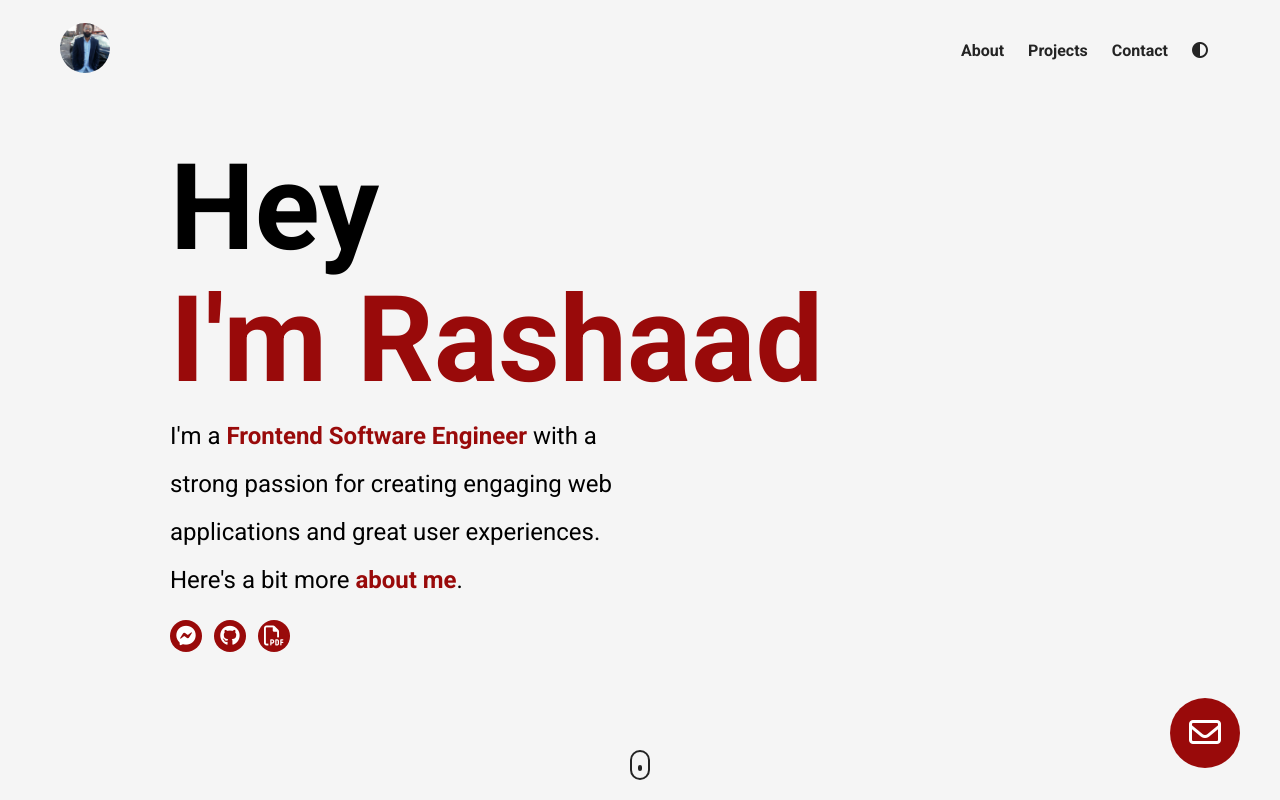
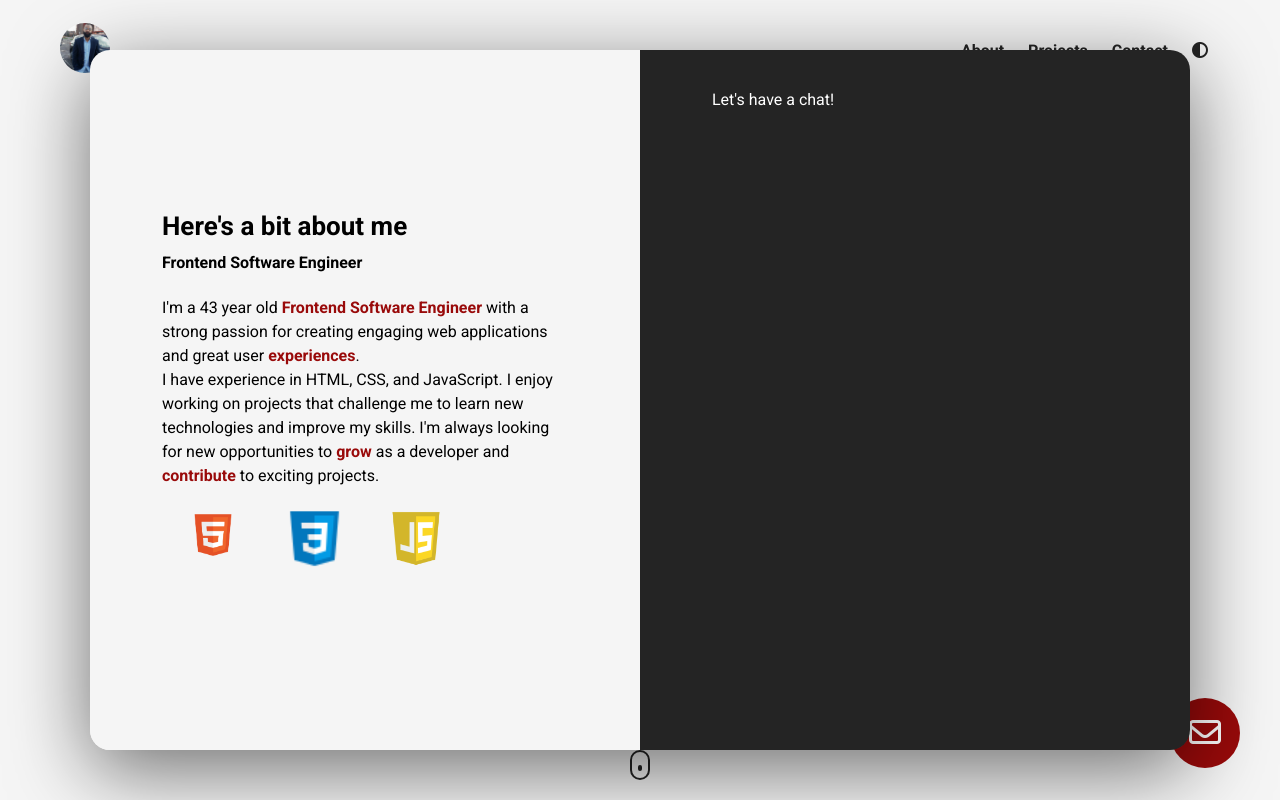
Before and after one commit to Rashaadm10/e-portfolio, a plain HTML site: page index.html in a window 1280 px wide. Shown: the top 800 px of the page. Drawn offline with Linux system fonts and the light colour scheme; a web font is replaced by a local one.

Commit message:
feat: about section added

```diff
--- a/index.html
+++ b/index.html
@@ -93,6 +93,36 @@
       <a href="#projects" class="scroll">
         <div class="scroll__icon click"></div>
       </a>
+      <div class="modal">
+
+          <div class="modal__half modal__about">
+            <h3 class="modal__title modal__title--about">Here's a bit about me</h3>
+            <h4 class="modal__sub-title modal__sub-title--about">Frontend Software Engineer</h4>
+            <p class="modal__para">
+                I'm a 43 year old <b class="red">Frontend Software Engineer</b> with a strong
+                passion for creating engaging web applications and great user <b class="red">experiences</b>.
+                <br>
+                I have experience in HTML, CSS, and JavaScript.  I enjoy working on projects that challenge me to learn new
+                technologies and improve my skills. I'm always looking for new
+                opportunities to <b class="red">grow</b> as a developer and <b class="red">contribute</b> to exciting projects.
+            </p>
+            <div class="modal__languages">
+                <figure class="modal__language">
+                    <img class="modal__language--img" src="./assets/7f9cfb25a60c62fe937daa2387b798e3.png"/>
+                    <span class="language__name">HTML</span>
+                </figure>
+                <figure class="modal__language">
+                  <img class="modal__language--img" src="./assets/icons8-css3-48.png"/>
+                  <span class="language__name">CSS</span>
+                </figure>
+                <figure class="modal__language">
+                  <img class="modal__language--img" src="./assets/vecteezy_javascript-logo-png-javascript-icon-transparent-png_27127463.png"/>
+                  <span class="language__name">JavaScript</span>
+                </figure>
+            </div>
+          </div>
+          <div class="modal__half modal__contact">Let's have a chat!</div>
+        </div>
     </section>
     <section id="projects">
       <div class="container">
--- a/style.css
+++ b/style.css
@@ -225,6 +225,85 @@ nav {
 
 /*
 
+  MODAL
+
+*/
+
+.modal {
+  position: absolute;
+  top: 50%;
+  left: 50%;
+  transform: translate(-50%, -50%);
+  width: 90%;
+  max-width: 1100px;
+  height: 700px;
+  box-shadow: 0 20px 80px 0 rgb(0, 0, 0, 0.55);
+  border-radius: 20px;
+  overflow: hidden;
+  display: flex;
+}
+
+.modal__half {
+  width: 50%;
+  padding: 40px 72px;
+}
+
+.modal__about {
+  background-color: rgb(245, 245, 245);
+  display: flex;
+  flex-direction: column;
+  justify-content: center;
+}
+
+.modal__languages {
+  display: flex;
+  flex-wrap: wrap;
+}
+
+.modal__language {
+  width: 25%;
+  padding: 16px;
+  position: relative;
+  display: flex;
+  flex-direction: column;
+  align-items: center;
+  transition: all 300ms ease;
+}
+
+.modal__language:hover .language__name {
+  transform: scale(1);
+}
+
+.modal__language:hover {
+  filter: brightness(80%);
+  transform: scale(0.9);
+}
+
+.language__name {
+  position: absolute;
+  bottom: -10px;
+  transform: scale(0);
+  transition: all 300ms ease;
+}
+
+.modal__language--img {
+  width: 100%;
+}
+.modal__contact {
+  background-color: #242424;
+  color: white;
+}
+
+.modal__title {
+  font-size: 26px;
+}
+
+.modal__sub-title {
+  margin: 12px 0 24px 0;
+}
+
+/*
+
 PROJECTS
 
 */
```
Also changed, not shown: assets/7f9cfb25a60c62fe937daa2387b798e3.png (added), assets/icons8-css3-48.png (added), assets/vecteezy_javascript-logo-png-javascript-icon-transparent-png_27127463.png (added).
